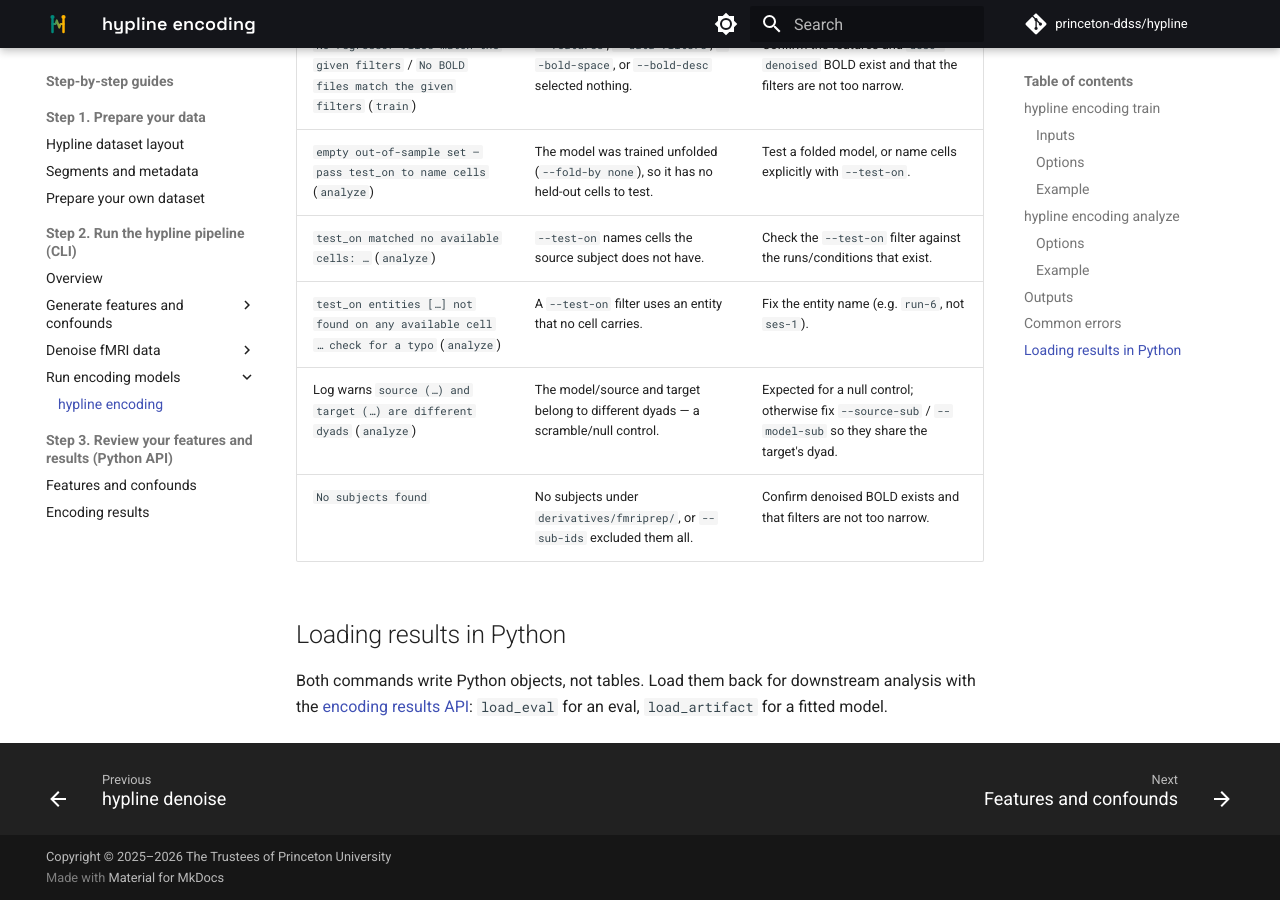
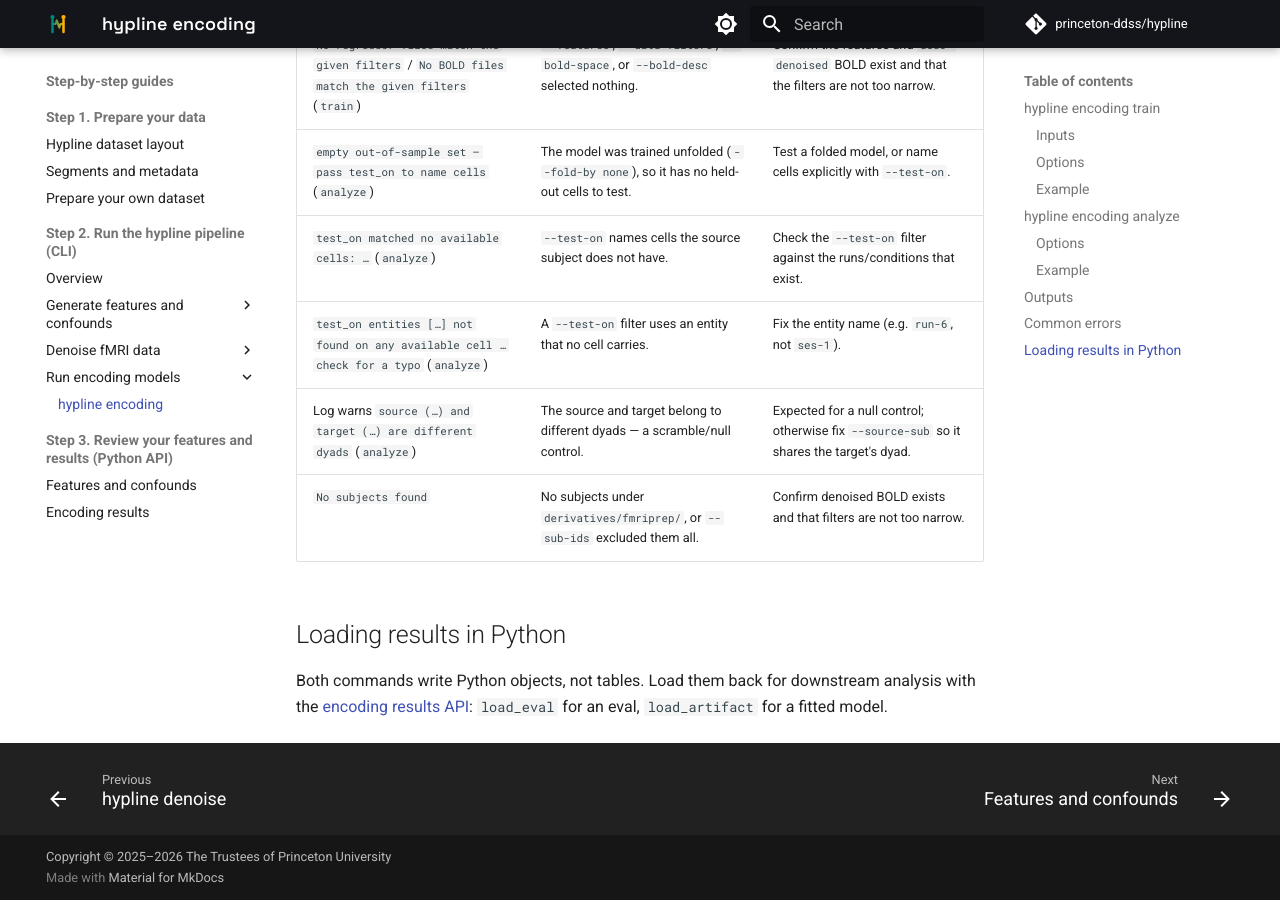
Before and after one commit to princeton-ddss/hypline, an MkDocs documentation site: the page built from docs/mkdocs/step-by-step/encoding.md, in a window 1280 px wide and 900 px high, scrolled down 5940 px. Built offline with MkDocs 1.6.1 and Material for MkDocs 9.7.7, drawn with Linux system fonts in a browser that asks for light colours; comment, search, counter and statistics services are not loaded; the version menu is left out.

Commit message:
Update docs/mkdocs/step-by-step/encoding.md
Co-authored-by: Sangyoon Park <datumvitae@gmail.com>

```diff
--- a/docs/mkdocs/step-by-step/encoding.md
+++ b/docs/mkdocs/step-by-step/encoding.md
@@ -227,7 +227,7 @@ source-run or session entity):
 | `empty out-of-sample set — pass test_on to name cells` (`analyze`) | The model was trained unfolded (`--fold-by none`), so it has no held-out cells to test. | Test a folded model, or name cells explicitly with `--test-on`. |
 | `test_on matched no available cells: …` (`analyze`) | `--test-on` names cells the source subject does not have. | Check the `--test-on` filter against the runs/conditions that exist. |
 | `test_on entities […] not found on any available cell … check for a typo` (`analyze`) | A `--test-on` filter uses an entity that no cell carries. | Fix the entity name (e.g. `run-6`, not `ses-1`). |
-| Log warns `source (…) and target (…) are different dyads` (`analyze`) | The model/source and target belong to different dyads — a scramble/null control. | Expected for a null control; otherwise fix `--source-sub` / `--model-sub` so they share the target's dyad. |
+| Log warns `source (…) and target (…) are different dyads` (`analyze`) | The source and target belong to different dyads — a scramble/null control. | Expected for a null control; otherwise fix `--source-sub` so it shares the target's dyad. |
 | `No subjects found` | No subjects under `derivatives/fmriprep/`, or `--sub-ids` excluded them all. | Confirm denoised BOLD exists and that filters are not too narrow. |
 
 ## Loading results in Python
```
